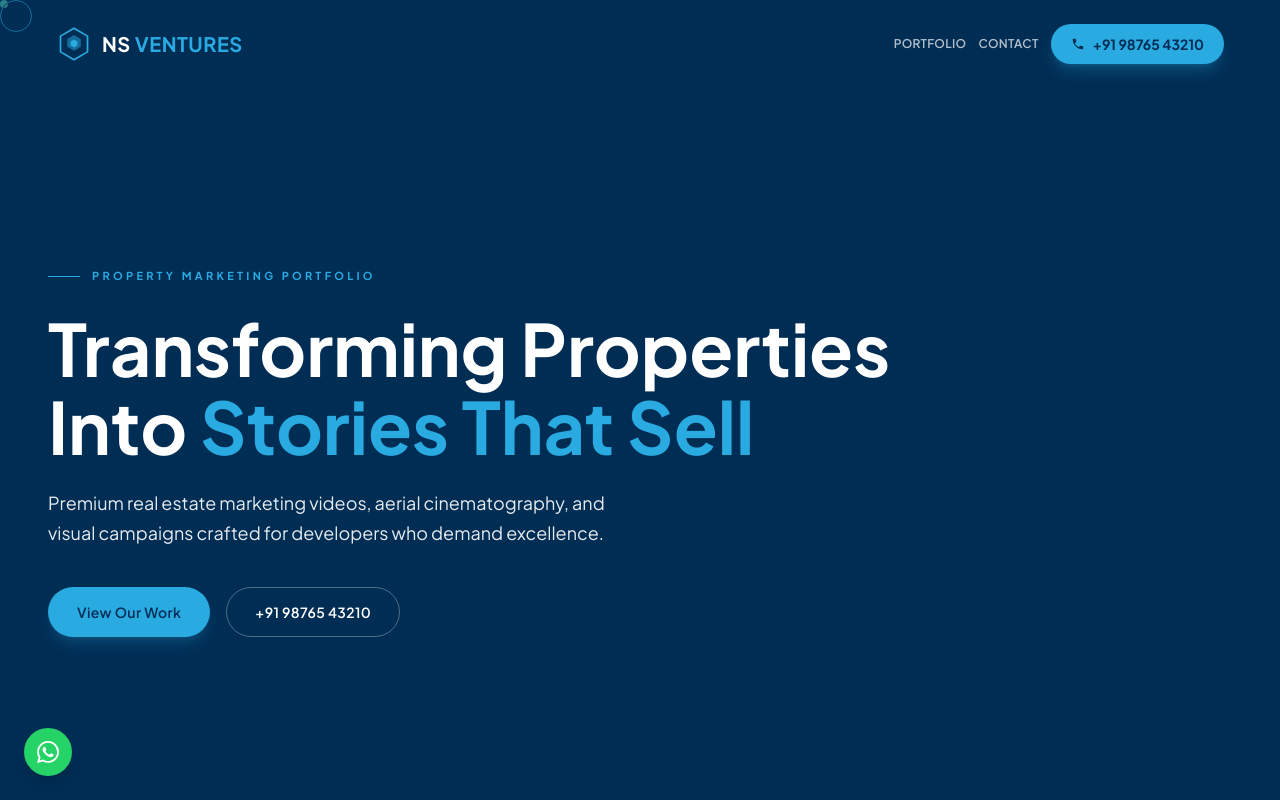
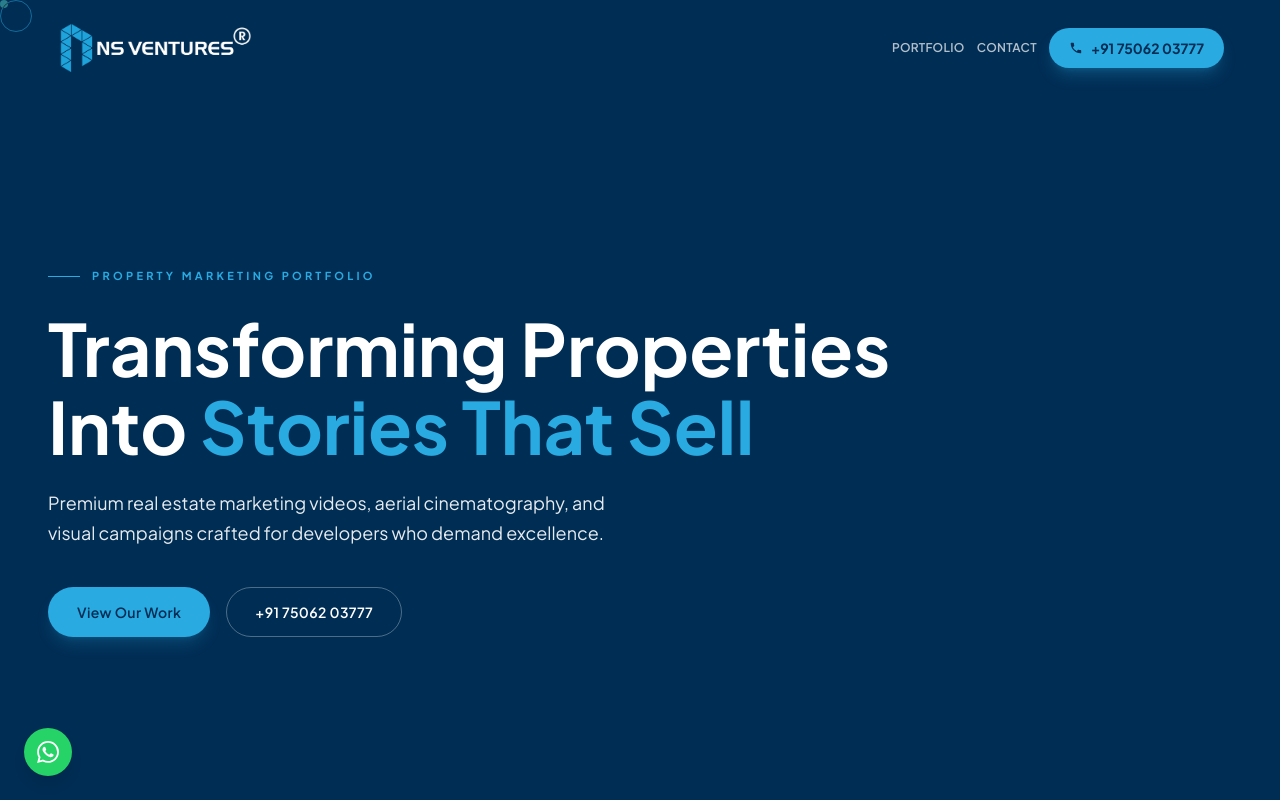
Before and after one commit to anmolns/nsv-portfolio, a React (Vite) app: page / in a window 1280 px wide. Shown: the top 800 px of the page. Built offline with nearby package versions, Linux system fonts and the light colour scheme.

Commit message:
Enhance SEO and user experience by adding Open Graph meta tags in index.html. Refactor contact information in FloatingActions, Footer, Navbar, Hero, and ProjectInquiryModal components to utilize a centralized contact data source, improving maintainability and consistency across the application.

```diff
--- a/index.html
+++ b/index.html
@@ -13,6 +13,8 @@
       property="og:description"
       content="Cinematic real estate marketing that transforms properties into stories that sell."
     />
+    <meta property="og:image" content="/logo.png" />
+    <meta property="og:type" content="website" />
     <link rel="preconnect" href="https://fonts.googleapis.com" />
     <link rel="preconnect" href="https://fonts.gstatic.com" crossorigin />
     <link
--- a/src/components/layout/FloatingActions.tsx
+++ b/src/components/layout/FloatingActions.tsx
@@ -1,4 +1,5 @@
 import { useEffect, useState } from 'react'
+import { contact } from '../../data/contact'
 import { motion, AnimatePresence } from 'framer-motion'
 
 export function FloatingActions() {
@@ -13,7 +14,7 @@ export function FloatingActions() {
   return (
     <>
       <motion.a
-        href="https://wa.me/919876543210"
+        href={contact.whatsapp}
         target="_blank"
         rel="noopener noreferrer"
         className="fixed bottom-6 left-6 z-50 w-12 h-12 rounded-full bg-[#25D366] flex items-center justify-center shadow-lg hover:scale-105 transition-transform"
--- a/src/components/layout/Footer.tsx
+++ b/src/components/layout/Footer.tsx
@@ -4,7 +4,9 @@ import { ScrollTrigger } from 'gsap/ScrollTrigger'
 import { MagneticButton } from '../ui/Motion'
 import { ProjectInquiryModal } from '../ui/ProjectInquiryModal'
 import { usePrefersReducedMotion } from '../../hooks/useMotion'
+import { contact } from '../../data/contact'
 import { cn } from '../../lib/utils'
+import { Logo } from '../ui/Logo'
 
 gsap.registerPlugin(ScrollTrigger)
 
@@ -105,16 +107,6 @@ const socialLinks = [
     ),
   },
 ] as const
-
-function LogoMark({ className }: { className?: string }) {
-  return (
-    <svg width="32" height="32" viewBox="0 0 32 32" fill="none" className={className} aria-hidden>
-      <path d="M16 2L28 9V23L16 30L4 23V9L16 2Z" stroke="currentColor" strokeWidth="1.5" />
-      <path d="M16 8L22 11.5V18.5L16 22L10 18.5V11.5L16 8Z" fill="currentColor" opacity="0.5" />
-      <path d="M16 12L19 13.75V17.25L16 19L13 17.25V13.75L16 12Z" fill="currentColor" />
-    </svg>
-  )
-}
 
 function SectionHeading({
   children,
@@ -372,7 +364,7 @@ export function Footer() {
               <MagneticButton
                 variant="secondary"
                 size="md"
-                onClick={() => window.open('https://wa.me/919876543210', '_blank')}
+                onClick={() => window.open(contact.whatsapp, '_blank')}
                 data-cursor="pointer"
               >
                 WhatsApp Us
@@ -399,13 +391,10 @@ export function Footer() {
                 e.preventDefault()
                 document.getElementById('home')?.scrollIntoView({ behavior: 'smooth' })
               }}
-              className="inline-flex items-center gap-2.5 mb-4"
+              className="inline-flex items-center mb-4"
               data-cursor="pointer"
             >
-              <LogoMark className="text-cyan" />
-              <span className="font-display text-base font-bold text-white">
-                NS <span className="text-cyan">VENTURES</span>
-              </span>
+              <Logo size="lg" className="h-12 sm:h-14" />
             </a>
             <p className="text-white/45 text-sm leading-relaxed font-light max-w-xs mb-5">
               Premium real estate cinematography, drone aerials, and brand films for developers across India.
@@ -424,15 +413,15 @@ export function Footer() {
             <SectionHeading>Contact</SectionHeading>
             <div className="space-y-4">
               <ContactItem
-                label="Studio"
+                label="Address"
                 icon={
                   <svg width="16" height="16" viewBox="0 0 24 24" fill="currentColor">
                     <path d="M12 2C8.13 2 5 5.13 5 9c0 5.25 7 13 7 13s7-7.75 7-13c0-3.87-3.13-7-7-7zm0 9.5a2.5 2.5 0 110-5 2.5 2.5 0 010 5z" />
                   </svg>
                 }
               >
-                <p>Mumbai, Maharashtra</p>
-                <p className="text-white/45 text-xs mt-1">Pan-India operations</p>
+                <p>{contact.address.line1}</p>
+                <p>{contact.address.line2}</p>
               </ContactItem>
 
               <ContactItem
@@ -443,21 +432,21 @@ export function Footer() {
                   </svg>
                 }
               >
-                <FooterLink href="mailto:hello@nsventures.in" external>
-                  hello@nsventures.in
+                <FooterLink href={contact.emailMailto} external>
+                  {contact.email}
                 </FooterLink>
               </ContactItem>
 
               <ContactItem
-                label="Phone"
+                label="Call"
                 icon={
                   <svg width="16" height="16" viewBox="0 0 24 24" fill="currentColor">
                     <path d="M6.62 10.79a15.05 15.05 0 006.59 6.59l2.2-2.2a1 1 0 011.01-.24c1.12.37 2.33.57 3.57.57a1 1 0 011 1V20a1 1 0 01-1 1C10.07 21 3 13.93 3 5a1 1 0 011-1h3.5a1 1 0 011 1c0 1.25.2 2.45.57 3.57a1 1 0 01-.25 1.01l-2.2 2.21z" />
                   </svg>
                 }
               >
-                <FooterLink href="tel:+919876543210" external>
-                  +91 98765 43210
+                <FooterLink href={contact.phoneTel} external>
+                  {contact.phoneDisplay}
                 </FooterLink>
               </ContactItem>
             </div>
--- a/src/components/layout/Navbar.tsx
+++ b/src/components/layout/Navbar.tsx
@@ -1,27 +1,18 @@
 import { motion } from 'framer-motion'
 import { useScrollPosition } from '../../hooks/useMotion'
 import { cn } from '../../lib/utils'
-
-function LogoMark({ className }: { className?: string }) {
-  return (
-    <svg width="36" height="36" viewBox="0 0 32 32" fill="none" className={className} aria-hidden>
-      <path d="M16 2L28 9V23L16 30L4 23V9L16 2Z" stroke="currentColor" strokeWidth="1.5" fill="none" />
-      <path d="M16 8L22 11.5V18.5L16 22L10 18.5V11.5L16 8Z" fill="currentColor" opacity="0.5" />
-      <path d="M16 12L19 13.75V17.25L16 19L13 17.25V13.75L16 12Z" fill="currentColor" />
-    </svg>
-  )
-}
+import { contact } from '../../data/contact'
+import { Logo } from '../ui/Logo'
 
 export function Navbar() {
   const scrolled = useScrollPosition()
-  const onLightBg = scrolled
 
   return (
     <motion.header
       className={cn(
-        'fixed top-0 left-0 right-0 z-50 transition-all duration-500',
-        onLightBg
-          ? 'bg-white/90 backdrop-blur-xl border-b border-border py-3 shadow-sm'
+        'fixed top-0 left-0 right-0 z-50 overflow-visible transition-all duration-500',
+        scrolled
+          ? 'bg-navy/40 backdrop-blur-xl border-b border-white/20 py-3.5 shadow-sm shadow-navy/5'
           : 'bg-transparent py-5 lg:py-6',
       )}
       initial={{ y: -80, opacity: 0 }}
@@ -38,21 +29,16 @@ export function Navbar() {
             e.preventDefault()
             document.getElementById('home')?.scrollIntoView({ behavior: 'smooth' })
           }}
-          className={cn(
-            'flex items-center gap-2.5 group',
-            onLightBg ? 'text-cyan' : 'text-cyan',
-          )}
+          className="flex shrink-0 items-center group"
           data-cursor="pointer"
         >
-          <LogoMark />
-          <span
+          <Logo
+            size="md"
             className={cn(
-              'font-display text-lg lg:text-xl font-bold tracking-wide',
-              onLightBg ? 'text-navy' : 'text-white',
+              'transition-[height] duration-300',
+              scrolled ? 'h-9 sm:h-10' : 'h-10 sm:h-11 lg:h-12',
             )}
-          >
-            NS <span className="text-cyan">VENTURES</span>
-          </span>
+          />
         </a>
 
         <div className="flex items-center gap-3">
@@ -62,10 +48,7 @@ export function Navbar() {
               e.preventDefault()
               document.getElementById('portfolio')?.scrollIntoView({ behavior: 'smooth' })
             }}
-            className={cn(
-              'hidden sm:inline-flex text-xs font-semibold tracking-wide uppercase transition-colors duration-300',
-              onLightBg ? 'text-navy/60 hover:text-cyan' : 'text-white/70 hover:text-cyan',
-            )}
+            className="hidden sm:inline-flex text-xs font-semibold tracking-wide uppercase text-white/70 hover:text-cyan transition-colors duration-300"
             data-cursor="pointer"
           >
             Portfolio
@@ -76,16 +59,13 @@ export function Navbar() {
               e.preventDefault()
               document.getElementById('contact')?.scrollIntoView({ behavior: 'smooth' })
             }}
-            className={cn(
-              'hidden md:inline-flex text-xs font-semibold tracking-wide uppercase transition-colors duration-300',
-              onLightBg ? 'text-navy/60 hover:text-cyan' : 'text-white/70 hover:text-cyan',
-            )}
+            className="hidden md:inline-flex text-xs font-semibold tracking-wide uppercase text-white/70 hover:text-cyan transition-colors duration-300"
             data-cursor="pointer"
           >
             Contact
           </a>
           <motion.a
-            href="tel:+919876543210"
+            href={contact.phoneTel}
             className="inline-flex items-center gap-2 px-5 py-2.5 rounded-full bg-cyan text-navy text-sm font-bold shadow-lg shadow-cyan/25 hover:bg-cyan-bright transition-colors duration-300"
             whileHover={{ scale: 1.03 }}
             whileTap={{ scale: 0.97 }}
@@ -94,7 +74,7 @@ export function Navbar() {
             <svg width="14" height="14" viewBox="0 0 24 24" fill="currentColor" aria-hidden>
               <path d="M6.6 10.8c1.4 2.8 3.8 5.1 6.6 6.6l2.2-2.2c.3-.3.7-.4 1-.2 1.1.4 2.3.6 3.5.6.6 0 1 .4 1 1V20c0 .6-.4 1-1 1-9.4 0-17-7.6-17-17 0-.6.4-1 1-1h3.5c.6 0 1 .4 1 1 0 1.2.2 2.4.6 3.5.1.3 0 .7-.2 1L6.6 10.8z" />
             </svg>
-            +91 98765 43210
+            {contact.phoneDisplay}
           </motion.a>
         </div>
       </nav>
--- a/src/components/sections/Hero.tsx
+++ b/src/components/sections/Hero.tsx
@@ -2,6 +2,7 @@ import { useEffect, useRef, useState } from 'react'
 import gsap from 'gsap'
 import { ScrollTrigger } from 'gsap/ScrollTrigger'
 import { motion } from 'framer-motion'
+import { contact } from '../../data/contact'
 import { MagneticButton } from '../ui/Motion'
 
 gsap.registerPlugin(ScrollTrigger)
@@ -148,10 +149,10 @@ export function Hero() {
           </MagneticButton>
           <MagneticButton
             variant="secondary"
-            onClick={() => window.open('tel:+919876543210')}
+            onClick={() => window.open(contact.phoneTel)}
             data-cursor="pointer"
           >
-            +91 98765 43210
+            {contact.phoneDisplay}
           </MagneticButton>
         </motion.div>
       </div>
--- /dev/null
+++ b/src/components/ui/Logo.tsx
@@ -0,0 +1,30 @@
+import { cn } from '../../lib/utils'
+
+type LogoProps = {
+  className?: string
+  size?: 'sm' | 'md' | 'lg' | 'xl'
+}
+
+const sizeClasses = {
+  sm: 'h-8',
+  md: 'h-10',
+  lg: 'h-12',
+  xl: 'h-14',
+} as const
+
+export function Logo({ className, size = 'md' }: LogoProps) {
+  return (
+    <img
+      src="/logo.png"
+      alt="NS Ventures"
+      className={cn(
+        sizeClasses[size],
+        'w-auto max-w-none shrink-0 object-contain',
+        className,
+      )}
+      width={500}
+      height={123}
+      decoding="async"
+    />
+  )
+}
--- a/src/components/ui/ProjectInquiryModal.tsx
+++ b/src/components/ui/ProjectInquiryModal.tsx
@@ -1,6 +1,7 @@
 import { useEffect, useState, type ReactNode } from 'react'
 import { motion, AnimatePresence } from 'framer-motion'
 import { cn } from '../../lib/utils'
+import { contact } from '../../data/contact'
 
 export interface InquiryFormData {
   name: string
@@ -254,7 +255,7 @@ export function ProjectInquiryModal({ isOpen, onClose }: ProjectInquiryModalProp
                             type="tel"
                             value={data.phone}
                             onChange={(v) => update('phone', v)}
-                            placeholder="+91 98765 43210"
+                            placeholder={contact.phoneDisplay}
                             error={errors.phone}
                           />
                         </div>
--- /dev/null
+++ b/src/data/contact.ts
@@ -0,0 +1,12 @@
+export const contact = {
+  address: {
+    line1: 'Tower A, Bestech Business Tower',
+    line2: 'Sector 66, Mohali',
+  },
+  email: 'nsv@nsventures.in',
+  phone: '+917506203777',
+  phoneDisplay: '+91 75062 03777',
+  phoneTel: 'tel:+917506203777',
+  emailMailto: 'mailto:nsv@nsventures.in',
+  whatsapp: 'https://wa.me/917506203777',
+} as const
```
Also changed, not shown: src/components/sections/Portfolio.tsx (+3 -6 lines), public/logo.png (added).
